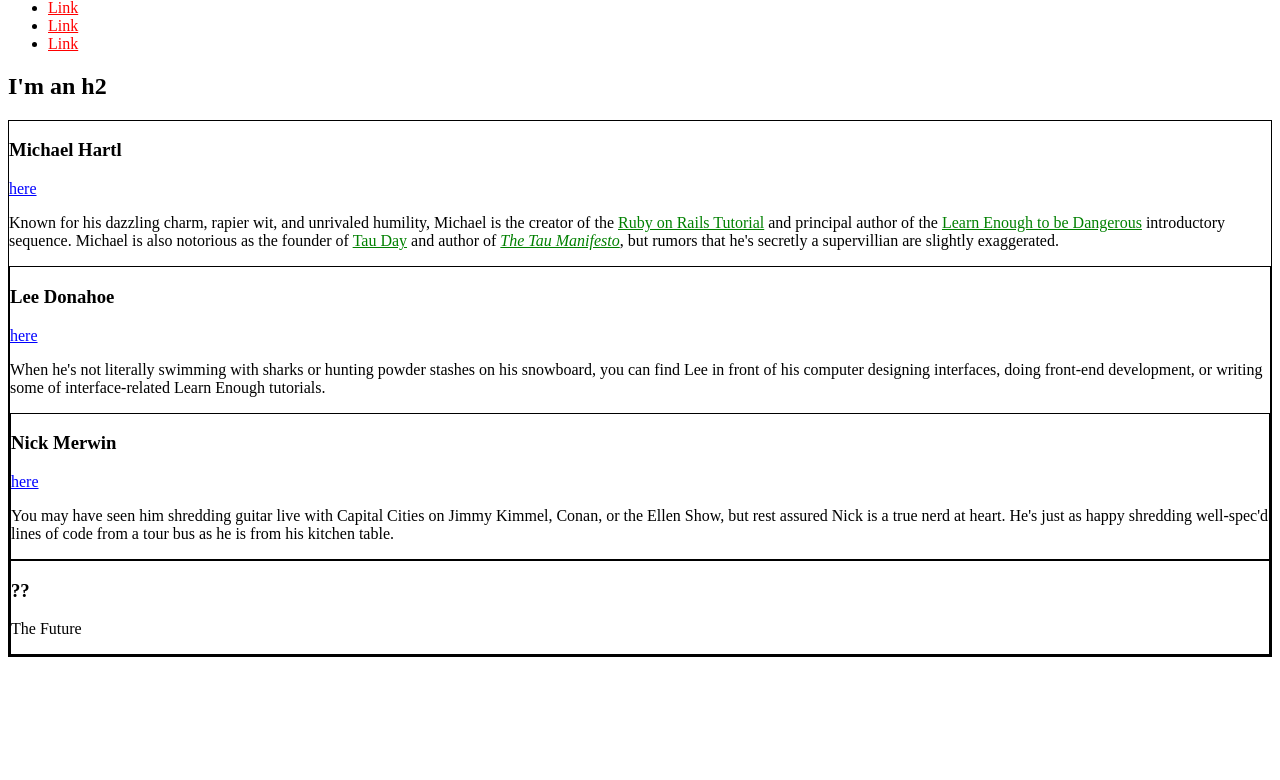
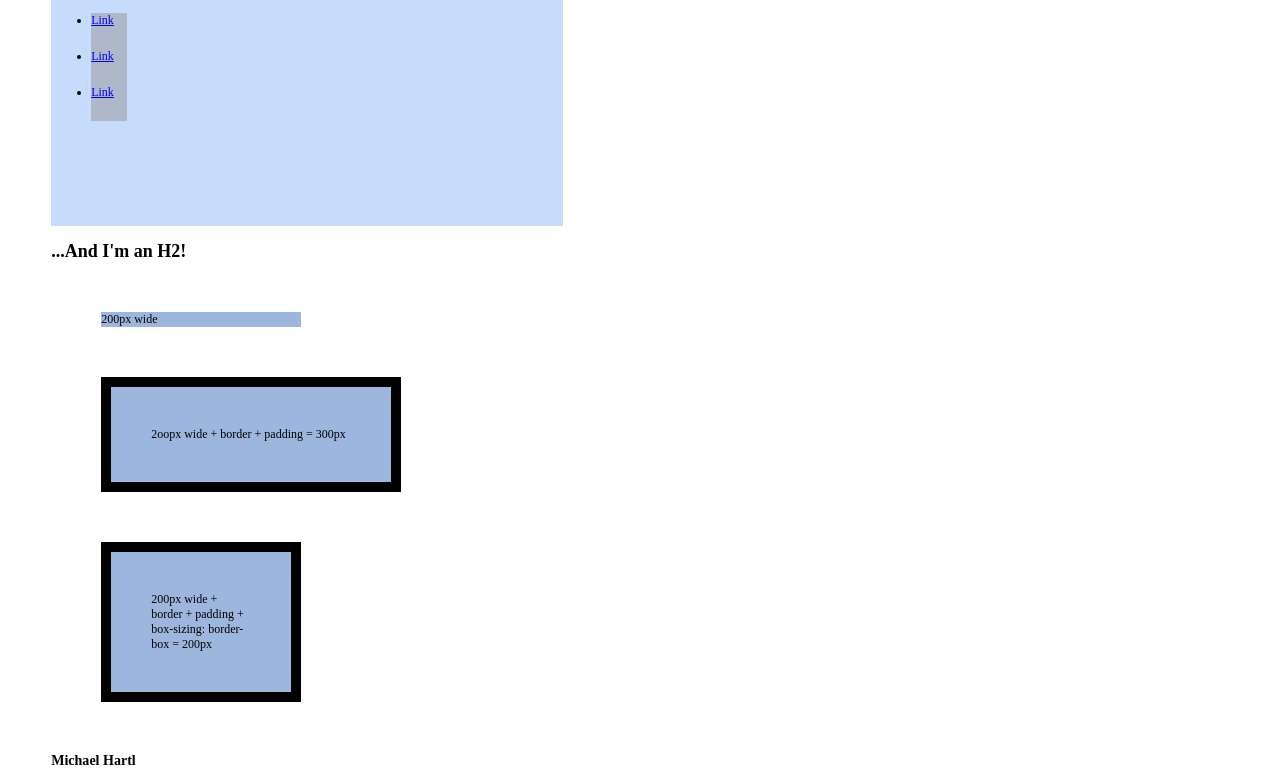
Before and after one commit to brightgeist7469/brightgeist7469.github.io, a plain HTML site: page index.html in a window 1280 px wide. Shown: the part 81-861 px from the top of the page. Before the commit the page ends 800 px from the top, so only its background shows below. Drawn offline with Linux system fonts and the light colour scheme.

Commit message:
add changes thru 4.3

```diff
--- a/index.html
+++ b/index.html
@@ -1,45 +1,106 @@
 <!DOCTYPE html>
 <html>
   <head>
-    <title>Test Page:  Panic! Run! Fire!</title>
+    <title>Color Me Bad!</title>
     <meta charset="utf-8">
     <style>
     /* GLOBAL STYLES */
+    html {
+      font-size: 12px;
+    }
+    html, body {
+      margin: 2vw;
+      padding:
+
+    }
+    h1 {
+        font-size: 2;
+        margin-top: 3;
+    }
     a {
-      color: red;
+      color: f00;
+    }
+    /* Hero Styles */
+    .full-hero {
+      background-color: #c7dbfc;
+      height: 20vw;
+      width: 40vw
     }
 
     /* SOCIAL STYLES */
     .social-link {
-      color: blue;
+      background: rgba(150, 150, 150, 0.5);
+      color:  blue;
+      display: inline-block;
+      height: 36px;
+      width: 36px;
     }
 
     /* BIO STYLES */
+    .bio-wrapper {
+      font-size:
+    }
     .bio-box {
       border: 1px solid black;
+      font-size: 1em;
+  width: 50%;
     }
-    .bio-copy a {
+    .bio-box h3 {
+      font-size: 1.5em;
+    }
+    .bio-copy  {
+      font-size: 1em;
+    }
+     .bio-copy a{
         color: green;
+    }
+     .test-box {
+       background: #9db6dd;
+       margin: 50px;
+       width: 200px;
+     }
+     .test-box-nosizing {
+       border:  10px solid #000;
+       padding: 40px;
+     }
+     .test-box-sizing {
+       box-sizing: border-box;
+       top-margin: 100px
+       width: auto;
      }
     </style>
   </head>
   <body>
-    <h1>I'm an h1</h1>
+  <div class="full-hero hero-home">
+    <h1>Heady H1</h1>
+
     <ul>
       <li>
-        <a href="https://example.com/">Link</a>
+        <a href="https://example.com/" class="social-link">Link</a>
      </li>
       <li>
-        <a href="https://example.com/">Link</a>
+        <a href="https://example.com/" class="social-link">Link</a>
       </li>
       <li>
-        <a href="https://example.com/">Link</a>
+        <a href="https://example.com/" class="social-link">Link</a>
       </li>
     </ul>
-    <h2>I'm an h2</h2>
-    <div class="bio-box">
+  </div>
+    <h2>...And I'm an H2!
+    </h2>
+    <div class="test-box">
+      200px wide
+    </div>
+    <div class="test-box test-box-nosizing">
+      2oopx wide + border + padding = 300px
+    </div>
+    <div class="test-box test-box-nosizing test-box-sizing">
+      200px wide + border + padding + box-sizing: border-box = 200px
+    </div>
       <h3>Michael Hartl</h3>
-      <a href="https://twitter.com/mhartl" class="social-link">here</a>
+      <a href="https://twitter.com/mhartl" class="social-link">
+        Here I am!
+      </a>
       <div class="bio-copy">
       <p>
         Known for his dazzling charm, rapier wit, and unrivaled humility,
@@ -55,22 +116,24 @@
         are slightly exaggerated.
       </p>
     </div>
+  </div>
     <div class="bio-box">
       <h3>Lee Donahoe</h3>
-      <a href="https://twitter.com/leedonahoe" class="social-link">here</a>
+      <a href="https://twitter.com/leedonahoe" class="social-link">Find Me!</a>
       <div class="bio-copy">
       <p>
       When he's not literally swimming with sharks or hunting
       powder stashes on his snowboard, you can find Lee in front of his
       computer designing
       interfaces, doing front-end development, or writing
-      some of <thead>
+      some of the
       interface-related Learn Enough tutorials.
      </p>
    </div>
+ </div>
    <div class="bio-box">
      <h3>Nick Merwin</h3>
-     <a href="https://twitter.com/nickmerwin" class="social-link">here</a>
+     <a href="https://twitter.com/nickmerwin" class="social-link">There I is!</a>
      <div class="bio-copy">
      <p>
        You may have seen him shredding guitar live with
@@ -85,9 +148,12 @@
  </div>
    <div class="bio-box">
       <h3>??</h3>
+      <div class="bio-copy">
        <p>
         The Future
        </p>
     </div>
+  </div>
+</div>
   </body>
 </html>
```
Lines whose indentation alone changed are shown as unchanged.
